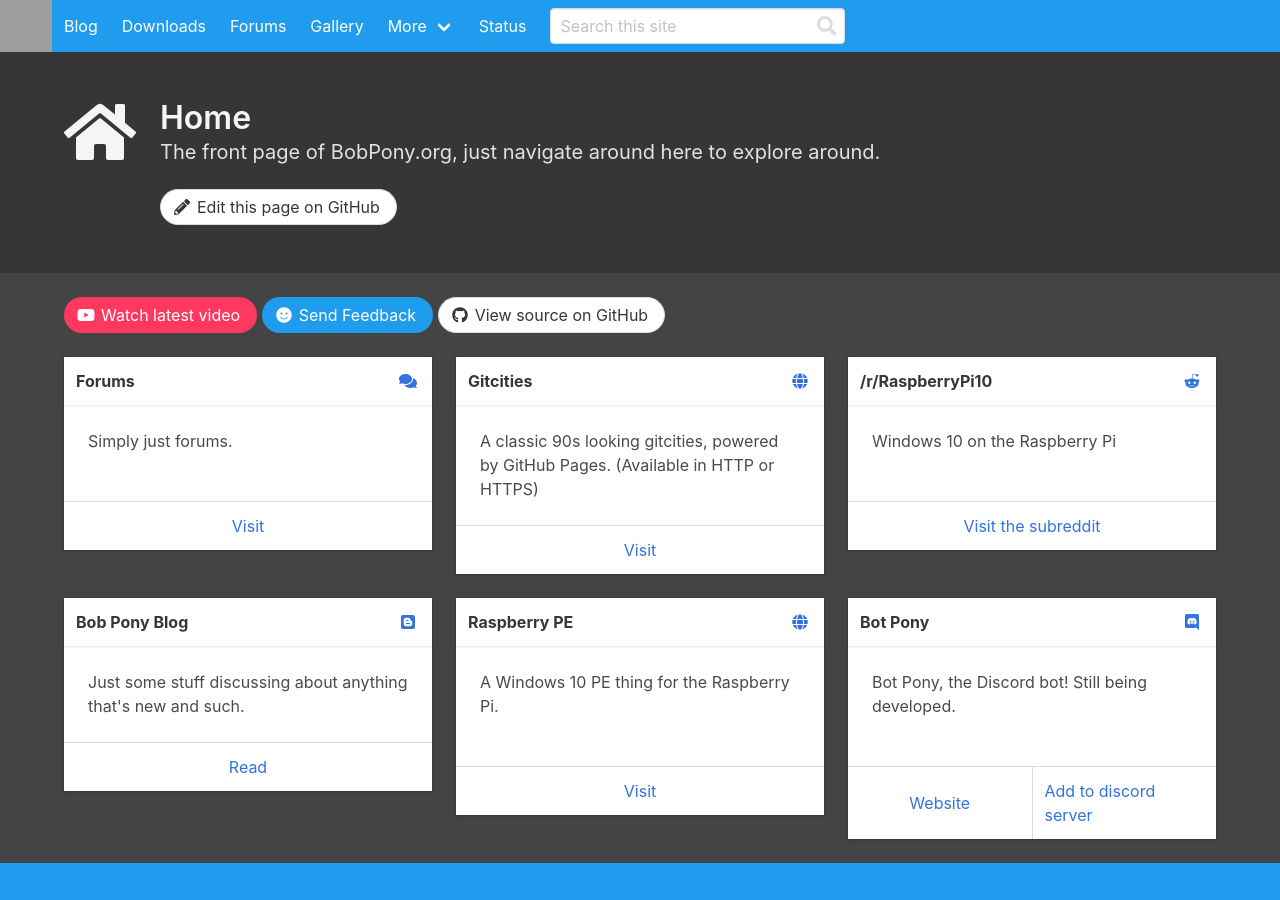
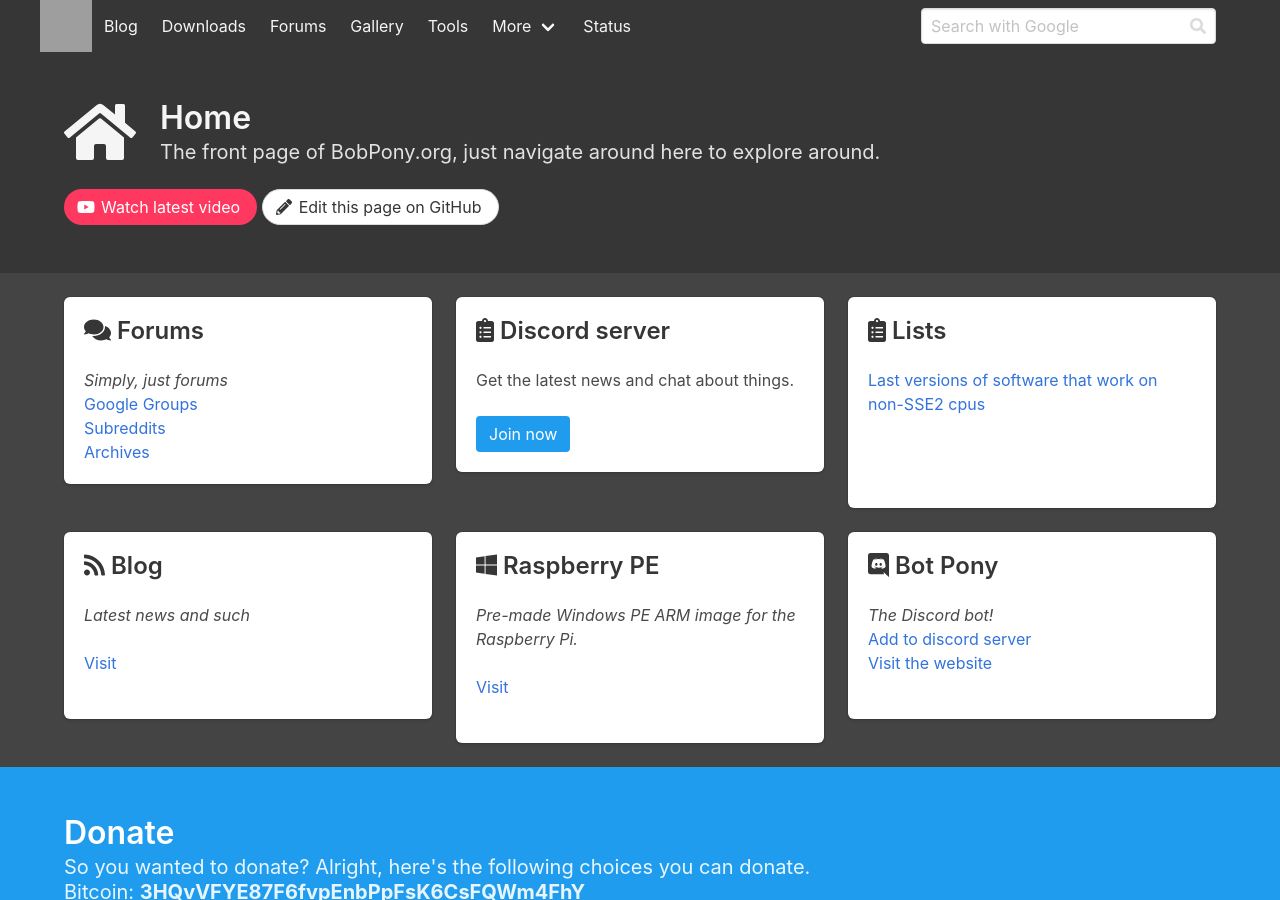
Before and after one commit to miklosakos/bobpony.org, a Jekyll site: the page built from index.html, in a window 1280 px wide and 900 px high. Built offline with Jekyll 4.4.1, drawn with Linux system fonts in a browser that asks for light colours; nearby versions of some CDN libraries; grey boxes are pictures that could not be loaded.

Commit message:
Much better

```diff
--- a/_layouts/page.html
+++ b/_layouts/page.html
@@ -1,9 +1,9 @@
 ---
 layout: blank
 ---
- <nav class="navbar is-info" role="navigation" aria-label="dropdown navigation">
+ <nav class="navbar is-dark" role="navigation" aria-label="dropdown navigation">
 
-    <div class="navbar-start">
+    <div class="navbar-start container">
 	 <div class="navbar-brand">
   <a href="/" class="navbar-brand">
     {% avatar TheBobPony  size=52%}
@@ -28,6 +28,9 @@
 <a href="/gallery" class="navbar-item {% if page.url == "/gallery" %}is-active{% endif %}">
   Gallery
 </a>
+<a href="/tools" class="navbar-item {% if page.url == "/tools" %}is-active{% endif %}">
+        Tools
+      </a>
   <div class="navbar-item has-dropdown is-hoverable">
     <a class="navbar-link">
       More
@@ -40,11 +43,7 @@
       <a href="http://gitcities.cf" class="navbar-item">
         GitCities
       </a>
-	  <hr class="navbar-divider">
 
-	<a href="/tools" class="navbar-item">
-        Tools
-      </a>
       <hr class="navbar-divider">
       <a href="/about" class="navbar-item">
   About
@@ -73,10 +72,10 @@
 <div class="navbar-item field">
 <form action="https://google.com/search" method="get">
               <p class="control has-icons-right">
-                <input class="input" name="q" id="search" type="search" placeholder="Search this site">
+                <input class="input" name="q" id="search" type="search" placeholder="Search with Google">
 				<input type="hidden" name="sitesearch" value="https://bobpony.org" />
                 <span class="icon is-small is-right">
-                  <svg xmlns="http://www.w3.org/2000/svg" width="20" height="20" viewBox="0 0 24 24"><path fill="#ddd" d="M23.822 20.88l-6.353-6.354c.93-1.465 1.467-3.2 1.467-5.059.001-5.219-4.247-9.467-9.468-9.467s-9.468 4.248-9.468 9.468c0 5.221 4.247 9.469 9.468 9.469 1.768 0 3.421-.487 4.839-1.333l6.396 6.396 3.119-3.12zm-20.294-11.412c0-3.273 2.665-5.938 5.939-5.938 3.275 0 5.94 2.664 5.94 5.938 0 3.275-2.665 5.939-5.94 5.939-3.274 0-5.939-2.664-5.939-5.939z"/></svg>
+                  <i class="fas fa-search"></i>
                 </span>
               </p>
 			  </form>
@@ -102,15 +101,17 @@
     <p class="subtitle">
       {{ page.description }}
     </p>
-		<!-- Add qa buttons at least two here. jekyll style ofc. -->
+
+	</div>
+	</div>
+	{{ page.qa1 }}
+		{{ page.qa2 }}
 		<a class="button is-rounded" href="https://github.com/TheBobPony/bobpony.org/edit/master/{{ page.path }}">
     <span class="icon is-small">
       <i class="fas fa-pencil-alt"></i>
     </span>
     <span>Edit this page on GitHub</span>
   </a>
-	</div>
-	</div>
   </div>
   </div>
 </section>
--- a/index.html
+++ b/index.html
@@ -3,155 +3,61 @@
 title: Home
 description: The front page of BobPony.org, just navigate around here to explore around.
 icon: fas fa-home
+qa1: <a class="button is-danger is-rounded" href="https://www.youtube.com/watch?v=x7vZW-qnj8c&list=UUAZzz2Dd9Xh6vTjNcxhqPZw" target="_blank"><span class="icon is-small"><i class="fab fa-youtube"></i></span><span>Watch latest video</span></a>
 ---
 
 <div id="content">
 <div class="container">
 <br />
-<a class="button is-danger is-rounded" href="https://www.youtube.com/watch?v=x7vZW-qnj8c&list=UUAZzz2Dd9Xh6vTjNcxhqPZw" target="_blank">
-    <span class="icon is-small">
-      <i class="fab fa-youtube"></i>
-    </span>
-    <span>Watch latest video</span>
-  </a>
-	<a class="button is-info is-rounded" href="https://docs.google.com/forms/d/e/1FAIpQLScVBwxsxExujo1EXkiyI9vvfOCqoeNEbyxJyd9VqWyMHIfs2w/viewform?usp=sf_link">
-    <span class="icon is-small">
-      <i class="fas fa-smile"></i>
-    </span>
-    <span>Send Feedback</span>
-  </a>
-  {% if site.github.is_project_page %}
-  <a class="button is-rounded" href="{{ site.github.repository_url }}">
-    <span class="icon is-small">
-      <i class="fab fa-github"></i>
-    </span>
-    <span>View source on GitHub</span>
-  </a>
-  {% endif %}
-<br /><br />
 <div class="columns is-desktop">
-  <div class="column"><div class="card">
-  <header class="card-header">
-    <p class="card-header-title">
-      Forums
-    </p>
-    <a href="/forums" class="card-header-icon" aria-label="more options">
-      <span class="icon">
-        <i class="fas fa-comments" aria-hidden="true"></i>
-      </span>
-    </a>
-  </header>
-  <div class="card-content">
-    <div class="content">
-      Simply just forums. <br /><br />
-    </div>
-  </div>
-  <footer class="card-footer">
-    <a href="/forums" class="card-footer-item">Visit</a>
-  </footer>
+  <div class="column">
+  <div class="box smallbox">
+<h1 class="title is-4"><i class="fas fa-comments"></i> Forums</h1>
+<i><p>Simply, just forums</p></i>
+<p><a href="/forums#gg">Google Groups</a></p>
+<p><a href="/forums#subreddits">Subreddits</a></p>
+<p><a href="/forums#archives">Archives</a></p>
+</div>
+</div>
+  <div class="column"><div class="box smallbox">
+<h1 class="title is-4"><i class="fas fa-clipboard-list"></i> Discord server</h1>
+<p>Get the latest news and chat about things.</p>
+<br />
+<a href="https://discord.me/bobpony" class="button is-info">Join now</a>
 </div></div>
-  <div class="column"><div class="card">
-  <header class="card-header">
-    <p class="card-header-title">
-      Gitcities
-    </p>
-    <a href="https://gitcities.cf" class="card-header-icon" aria-label="more options">
-      <span class="icon">
-        <i class="fa fa-globe" aria-hidden="true"></i>
-      </span>
-    </a>
-  </header>
-  <div class="card-content">
-    <div class="content">
-      A classic 90s looking gitcities, powered by GitHub Pages. (Available in HTTP or HTTPS)
-    </div>
-  </div>
-  <footer class="card-footer">
-    <a href="https://gitcities.cf" class="card-footer-item">Visit</a>
-  </footer>
-</div></div>
-  <div class="column"><div class="card">
-  <header class="card-header">
-    <p class="card-header-title">
-      /r/RaspberryPi10
-    </p>
-    <a href="https://old.reddit.com/r/RaspberryPi10/" class="card-header-icon" aria-label="more options">
-      <span class="icon">
-        <i class="fab fa-reddit-alien"></i>
-      </span>
-    </a>
-  </header>
-  <div class="card-content">
-    <div class="content">
-      Windows 10 on the Raspberry Pi<br /><br />
-    </div>
-  </div>
-  <footer class="card-footer">
-    <a href="https://old.reddit.com/r/RaspberryPi10/" class="card-footer-item">Visit the subreddit</a>
-  </footer>
-</div></div>
+  <div class="column">
+  <div class="box smallbox">
+<h1 class="title is-4"><i class="fas fa-clipboard-list"></i> Lists</h1>
+<p><a href="https://docs.google.com/document/d/e/2PACX-1vRNC5tYAfcMR1SQ_PMtxdmTQmYmCNX7vHAZWhczojXPm2eVH4RiFg8-bk33Cb5GGMES8ITvAufVZK3m/pub">Last versions of software that work on non-SSE2 cpus</a></p>
+<br /><br /><br />
+</div>
+</div>
 </div>
 <div class="columns is-desktop">
-  <div class="column"><div class="card">
-  <header class="card-header">
-    <p class="card-header-title">
-      Bob Pony Blog
-    </p>
-    <a href="/blog" class="card-header-icon" aria-label="more options">
-      <span class="icon">
-        <i class="fab fa-blogger" aria-hidden="true"></i>
-      </span>
-    </a>
-  </header>
-  <div class="card-content">
-    <div class="content">
-      Just some stuff discussing about anything that's new and such.
-    </div>
+  <div class="column">
+  <div class="box smallbox">
+<h1 class="title is-4"><i class="fas fa-rss"></i> Blog</h1>
+<p><i>Latest news and such</i></p>
+<br />
+<p><a href="/blog">Visit</a></p>
+<br />
+</div>
   </div>
-  <footer class="card-footer">
-    <a href="/blog" class="card-footer-item">Read</a>
-  </footer>
-</div></div>
-  <div class="column"><div class="card">
-  <header class="card-header">
-    <p class="card-header-title">
-      Raspberry PE
-    </p>
-    <a href="https://raspberrype.bobpony.org" class="card-header-icon" aria-label="more options">
-      <span class="icon">
-        <i class="fa fa-globe" aria-hidden="true"></i>
-      </span>
-    </a>
-  </header>
-  <div class="card-content">
-    <div class="content">
-      A Windows 10 PE thing for the Raspberry Pi.<br /><br />
-    </div>
+  <div class="column">
+  <div class="box smallbox">
+<h1 class="title is-4"><i class="fab fa-windows"></i> Raspberry PE</h1>
+<p><i>Pre-made Windows PE ARM image for the Raspberry Pi.</i></p>
+<br />
+<p><a href="https://raspberrype.bobpony.org">Visit</a></p>
+<br />
+</div>
   </div>
-  <footer class="card-footer">
-    <a href="https://raspberrype.bobpony.org" class="card-footer-item">Visit</a>
-  </footer>
-</div></div>
-  <div class="column"><div class="card">
-  <header class="card-header">
-    <p class="card-header-title">
-      Bot Pony
-    </p>
-    <a href="https://bot.bobpony.org" class="card-header-icon" aria-label="more options">
-      <span class="icon">
-        <i class="fab fa-discord" aria-hidden="true"></i>
-      </span>
-    </a>
-  </header>
-  <div class="card-content">
-    <div class="content">
-      Bot Pony, the Discord bot! Still being developed.<br /><br />
-    </div>
-  </div>
-  <footer class="card-footer">
-    <a href="https://bot.bobpony.org" class="card-footer-item">Website</a>
-    <a href="https://discordapp.com/oauth2/authorize?scope=bot&client_id=251908369261133825&permissions=-1" class="card-footer-item">Add to discord server</a>
-  </footer>
+  <div class="column"><div class="box smallbox">
+<h1 class="title is-4"><i class="fab fa-discord"></i> Bot Pony</h1>
+<p><i>The Discord bot!</i></p>
+<p><a href="https://discordapp.com/oauth2/authorize?scope=bot&client_id=251908369261133825&permissions=-1">Add to discord server</a></p>
+<p><a href="https://bot.bobpony.org">Visit the website</a></p>
+<br />
 </div></div>
 </div>
 </div>
```
Also changed, not shown: _layouts/post.html (+1 -6 lines), about.html (+33 -18 lines), tools.html (+4 -4 lines).
